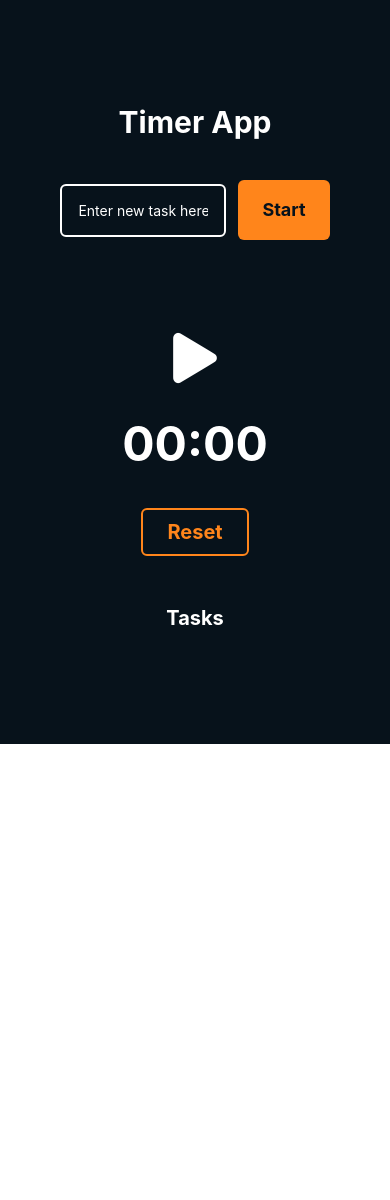
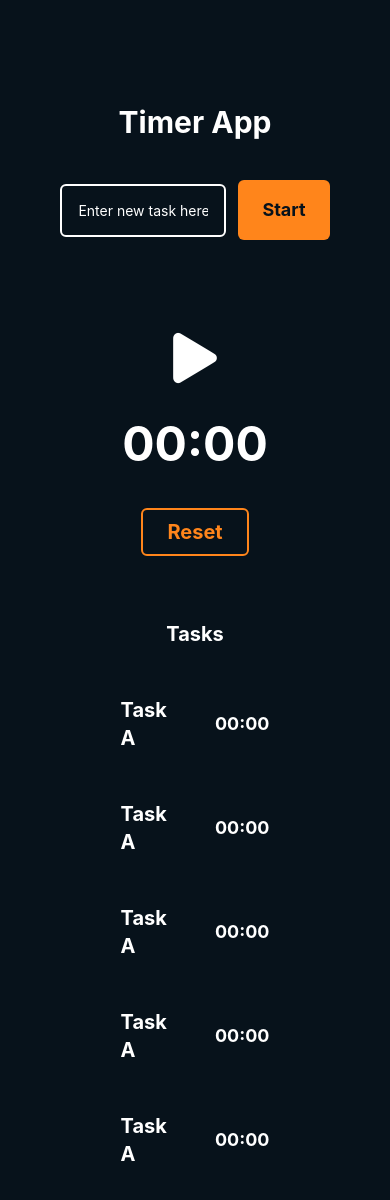
Before and after one commit to emmysoft/timer-app, a React Native app: screen / in a window 390 px wide. Shown: the top 1200 px of the page. Before the commit the page ends 844 px from the top, so only its background shows below. Built offline with nearby package versions, Linux system fonts and the light colour scheme.

Commit message:
ft- adding tasks and their time template

```diff
--- a/App.js
+++ b/App.js
@@ -79,8 +79,25 @@ export default function App() {
               </TouchableOpacity>
             </View>
           </View>
-          <ScrollView style={tw`p-4`}>
+          <ScrollView style={tw`p-8 min-w-full`}>
             <Text style={tw`text-xl text-[#fff] font-bold text-center`}>Tasks</Text>
+            <View style={tw`flex flex-row justify-center items-center gap-12 pt-12`}>
+              <Text style={tw`text-white font-bold text-xl`}>Task A</Text>
+              <Text style={tw`text-white font-bold text-lg`}>{`${mins}:${sec}`}</Text>
+            </View>
+            <View style={tw`flex flex-row justify-center items-center gap-12 pt-12`}>
+              <Text style={tw`text-white font-bold text-xl`}>Task A</Text>
+              <Text style={tw`text-white font-bold text-lg`}>{`${mins}:${sec}`}</Text>
+            </View><View style={tw`flex flex-row justify-center items-center gap-12 pt-12`}>
+              <Text style={tw`text-white font-bold text-xl`}>Task A</Text>
+              <Text style={tw`text-white font-bold text-lg`}>{`${mins}:${sec}`}</Text>
+            </View><View style={tw`flex flex-row justify-center items-center gap-12 pt-12`}>
+              <Text style={tw`text-white font-bold text-xl`}>Task A</Text>
+              <Text style={tw`text-white font-bold text-lg`}>{`${mins}:${sec}`}</Text>
+            </View><View style={tw`flex flex-row justify-center items-center gap-12 pt-12`}>
+              <Text style={tw`text-white font-bold text-xl`}>Task A</Text>
+              <Text style={tw`text-white font-bold text-lg`}>{`${mins}:${sec}`}</Text>
+            </View>
           </ScrollView>
         </View>
       </SafeAreaView>
```
